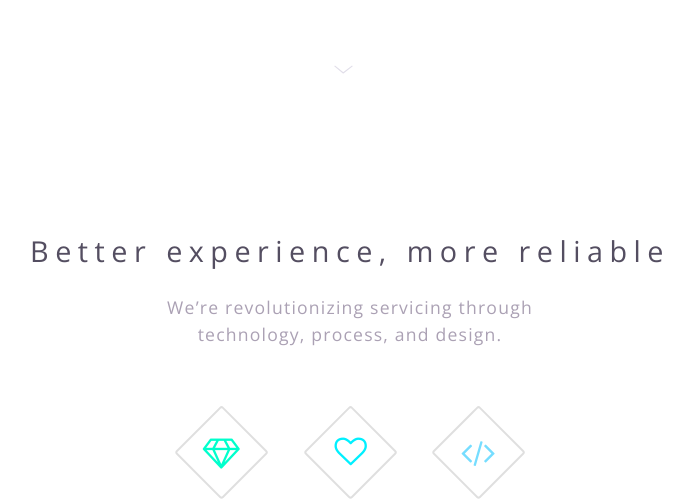
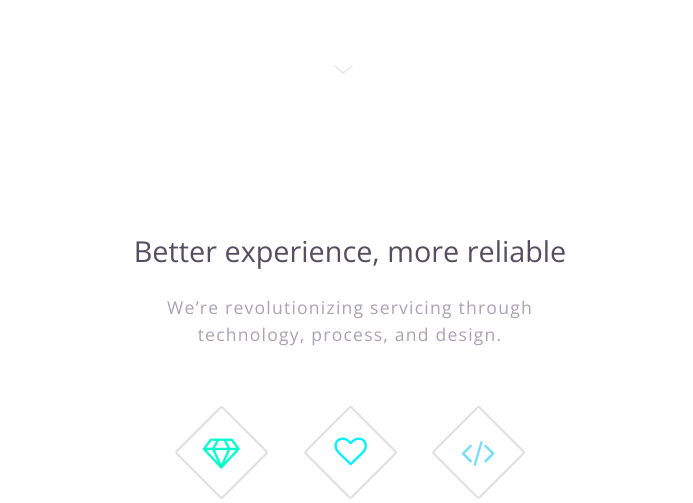
Before and after one commit to awhyit/pennie, a PHP site: page / in a window 1280 px wide. Shown: the part 670-1173 px from the top of the page, without its empty margins (290-983 px from the left). Run offline with PHP 8.4, Linux system fonts and the light colour scheme.

Commit message:
fixed letter spacing

```diff
--- a/assets/css/main.css
+++ b/assets/css/main.css
@@ -2725,6 +2725,7 @@
 				margin:0px 0px 15px 0px;
 				padding:0;
 				font-weight: 400;
+				letter-spacing: 0em;
 			}
 
 			.wrapper.style1 hr {
```
